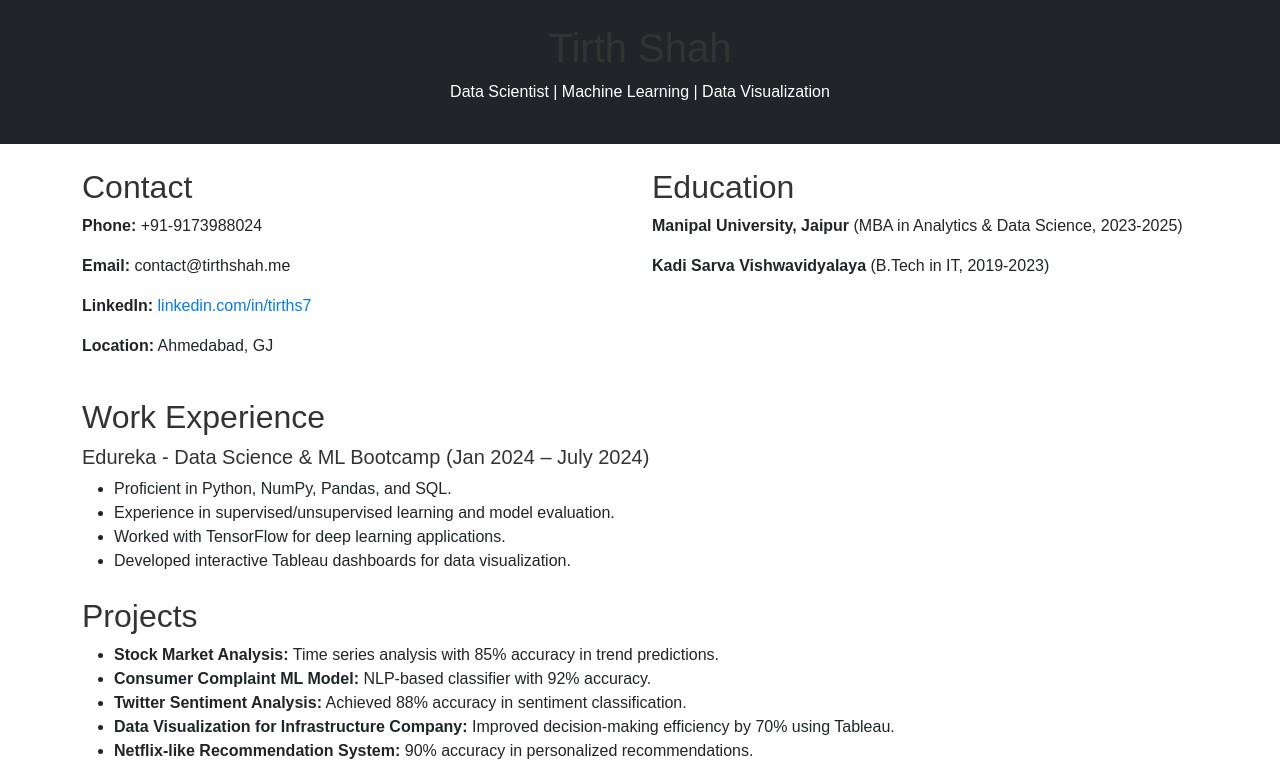
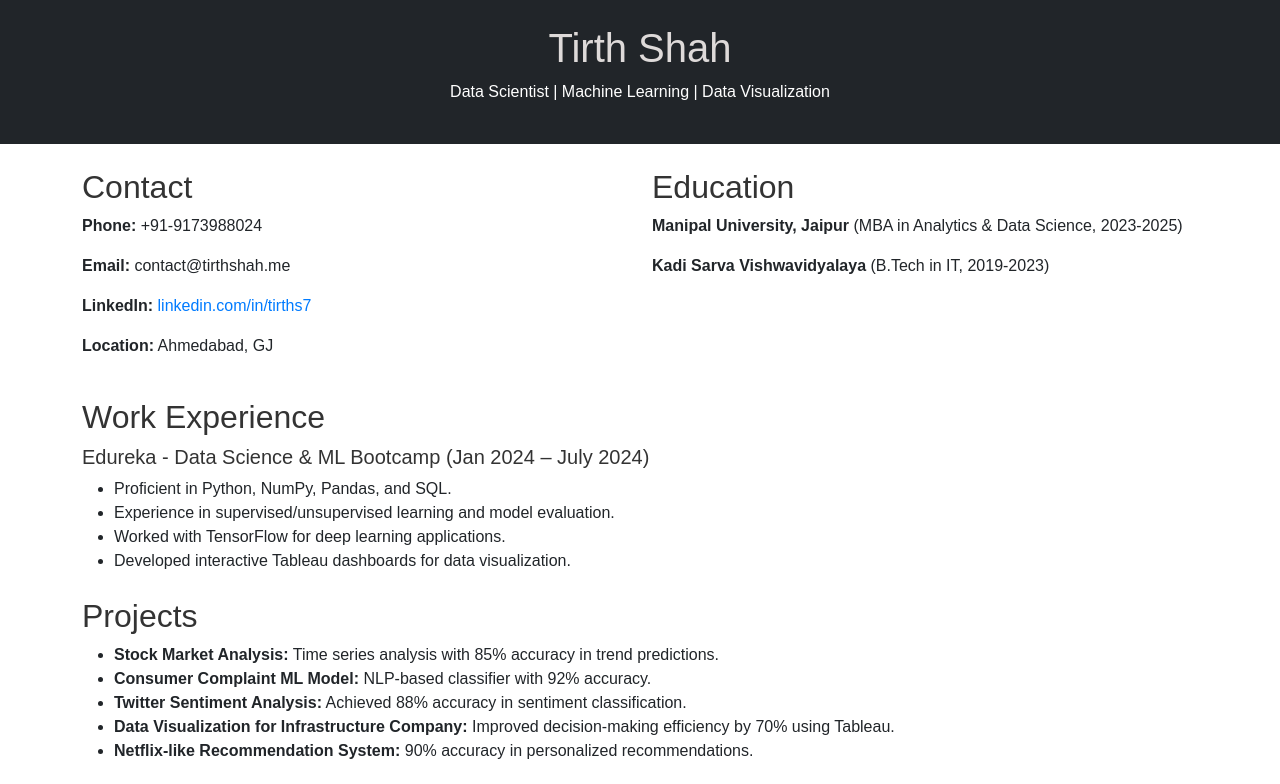
Before and after one commit to Tirthsh7/Tirthsh7.github.io, a plain HTML site: page index.html in a window 1280 px wide. Shown: the top 784 px of the page. Drawn offline with nearby package versions, Linux system fonts and the light colour scheme.

Commit message:
Update styles.css

```diff
--- a/styles.css
+++ b/styles.css
@@ -2,7 +2,10 @@ body {
     font-family: Arial, sans-serif;
 }
 
-h1, h2, h5 {
+h1{
+    color: #dedad9;
+}
+h2, h5 {
     color: #333;
 }
 
```
